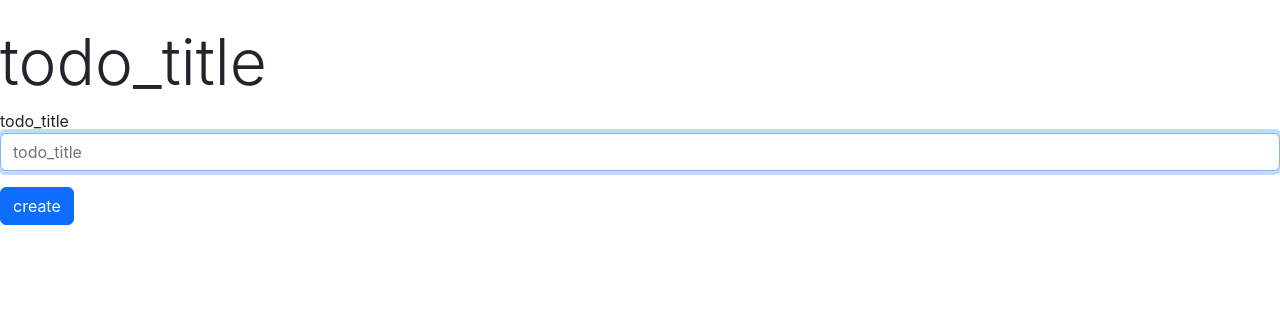
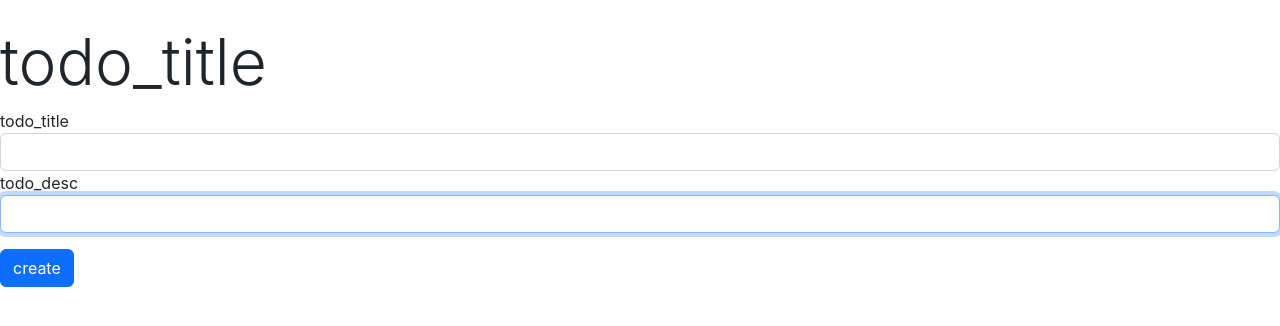
Before and after one commit to berkkosal/techcareer-todo, a React (Create React App) app in the folder frontend/: page / in a window 1280 px wide. Shown: the top 326 px of the page. Built offline with nearby package versions, Linux system fonts and the light colour scheme.

Commit message:
hatalı proxy ayarları düzeltildi

```diff
--- a/frontend/package.json
+++ b/frontend/package.json
@@ -39,5 +39,5 @@
       "last 1 safari version"
     ]
   },
-  "proxy":"http://localhost:8080"
+  "proxy":"http://localhost:8080/api"
 }
--- a/frontend/src/component/todo/CreateTodo.js
+++ b/frontend/src/component/todo/CreateTodo.js
@@ -1,6 +1,5 @@
 import React, { useEffect, useState } from 'react'
 import TodoApi from '../../services/TodoApi';
-import { withTranslation } from 'react-i18next';
 
 function CreateTodo() {
 
@@ -16,8 +15,8 @@ function CreateTodo() {
   const createTodo = async (event) => {
     event.preventDefault();
     const newTodo = {
-      todoTitle,
-      todoDescription
+      title: todoTitle,
+      description: todoDescription
     }
 
     console.log(newTodo);
@@ -32,30 +31,47 @@ function CreateTodo() {
 
 
   }
-  const todoOnChange = (event) => {
-    const {name,value} = event.target;
+  const todoTitleOnChange = (event) => {
+    const { value } = event.target;
     setTodoTitle(value)
   }
+
+  const todoDescOnChange = (event) => {
+    const { value } = event.target;
+    setTodoDesc(value)
+  }
+
+
 
 
   return (
     <>
-    <form>
+      <form>
         <h2 className="display-3 mt-4">{('todo_title')}</h2>
         <div className="form-group">
           <span>{('todo_title')}</span>
           <input
             type="text"
             className="form-control"
-            placeholder={('todo_title')}
             required={true}
             autoFocus={true}
             id="category_data"
             name="category_data"
-            onChange={todoOnChange}
-          //onChange={(event)=>{setCategoryName(event.target.value)}}
+            onChange={todoTitleOnChange}
+
           />
-          {/* state hatayı bootstrap ile alert ekrana basma */}
+          <span>{('todo_desc')}</span>
+          <input
+            type="text"
+            className="form-control"
+            required={true}
+            autoFocus={true}
+            id="category_data"
+            name="category_data"
+            onChange={todoDescOnChange}
+
+          />
+
           {error ? <div className="alert alert-danger" role="alert">
             {error.categoryName}
           </div> : ""}
--- a/frontend/src/services/TodoApi.js
+++ b/frontend/src/services/TodoApi.js
@@ -7,7 +7,7 @@ class TodoApi {
 
     //CREATE
     todoApiCreate(todoDto) {
-        return axios.post('/create', todoDto)
+        return axios.post('http://localhost:8080/api/create', todoDto)
     }
 
     //LIST
```
Also changed, not shown: 1 other file (tests, documents, lock files or other folders).
